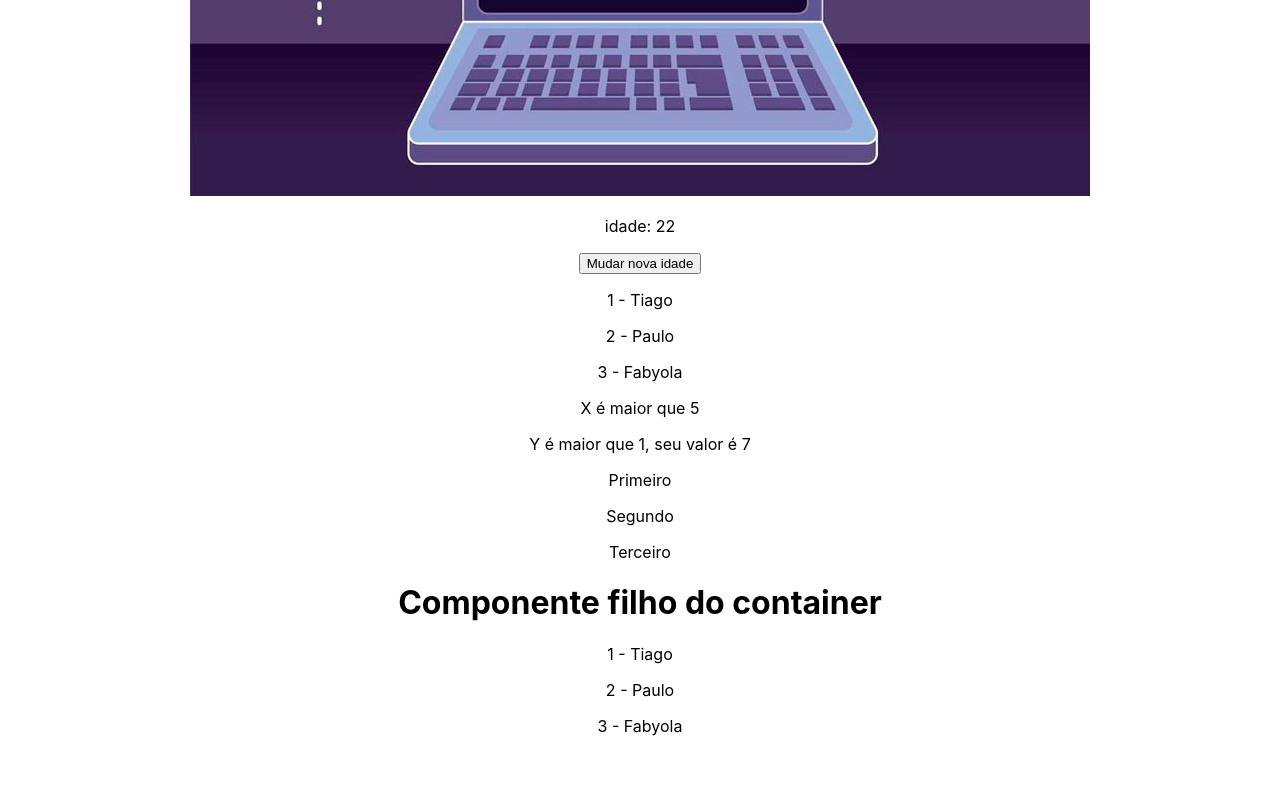
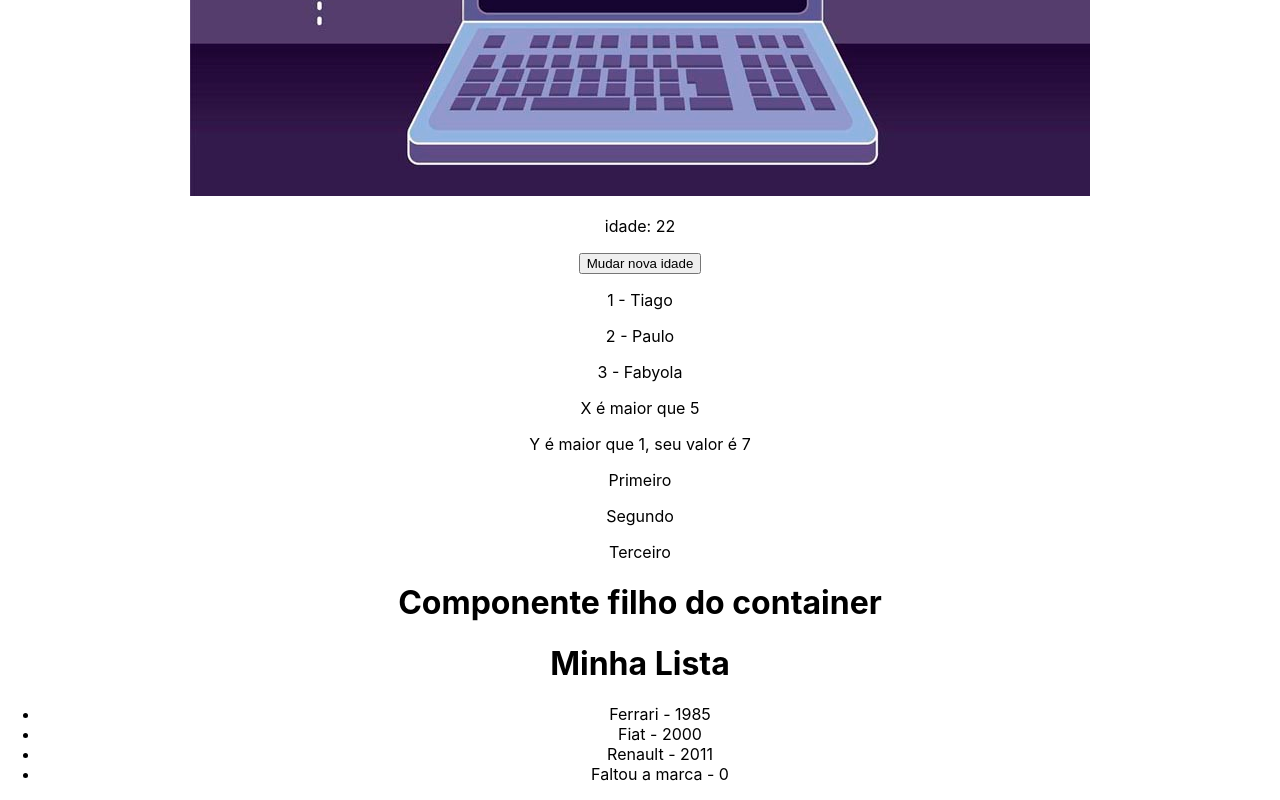
Before and after one commit to TiagoOliverDev/Learning_React, a React (Create React App) app: page / in a window 1280 px wide. Shown: the part 1263-2063 px from the top of the page. Before the commit the page ends 2015 px from the top, so only its background shows below. Built offline with nearby package versions, Linux system fonts and the light colour scheme.

Commit message:
feat: calling Item component

```diff
--- a/src/components/List.js
+++ b/src/components/List.js
@@ -1,29 +1,17 @@
+import Item from "./Item";
 
-const List = () => {
-
-    const items = [
-        {
-            id:1,
-            name: "Tiago",
-        },
-        {
-            id:2,
-            name: "Paulo",
-        },
-        {
-            id:3,
-            name: "Fabyola",
-        },
-    ]
+const List  = () => {
 
     return(
-        <div>
-            {items.map((item) => (
-                <p>
-                    {item.id} - {item.name}
-                </p>
-            ))}
-        </div>
+        <>
+            <h1>Minha Lista</h1>
+            <ul>
+                <Item marca="Ferrari" ano_lançamento={1985} />
+                <Item marca="Fiat" ano_lançamento={2000} />
+                <Item marca="Renault" ano_lançamento={2011} />
+                <Item />
+            </ul>
+        </>
     )
 }
 
```
